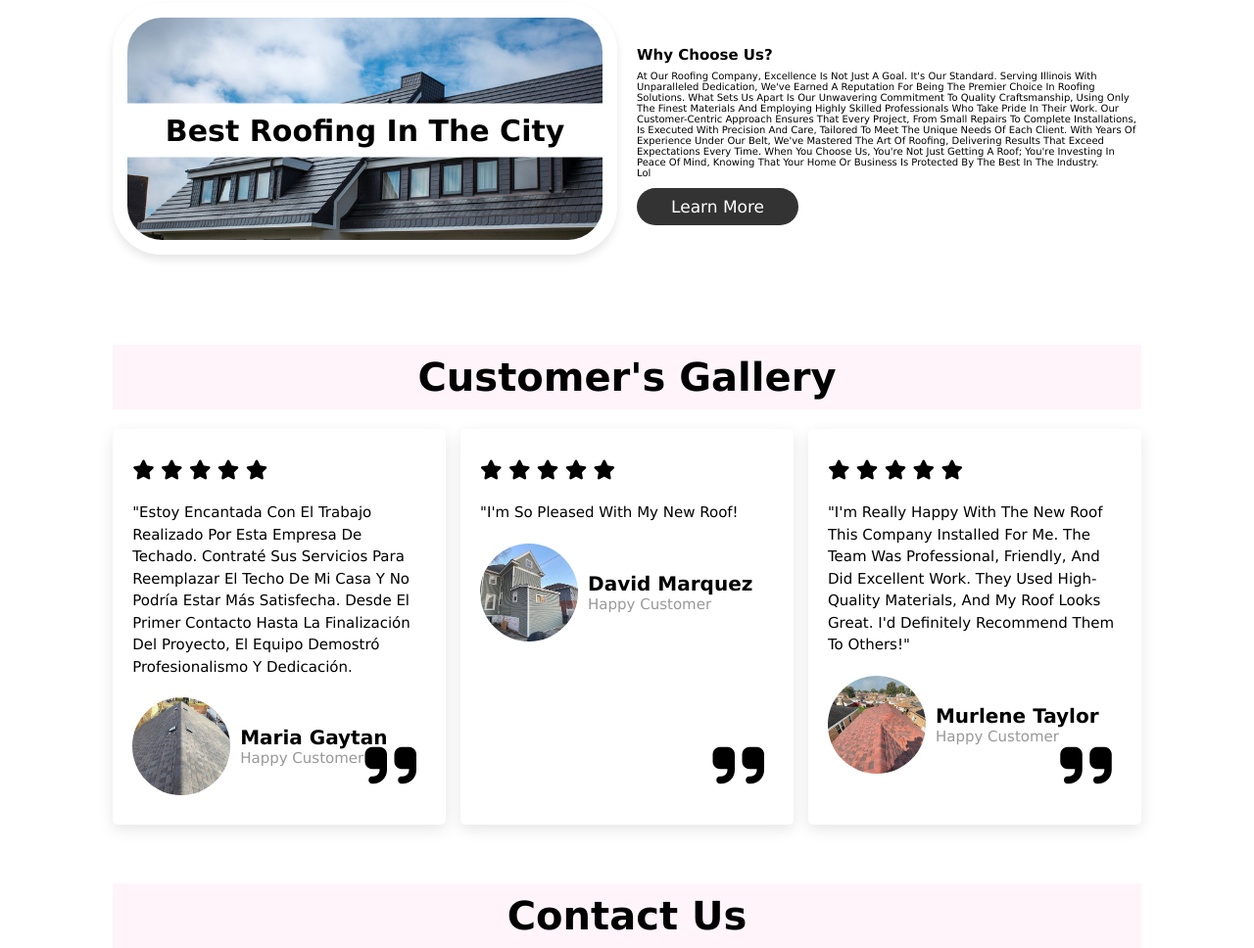
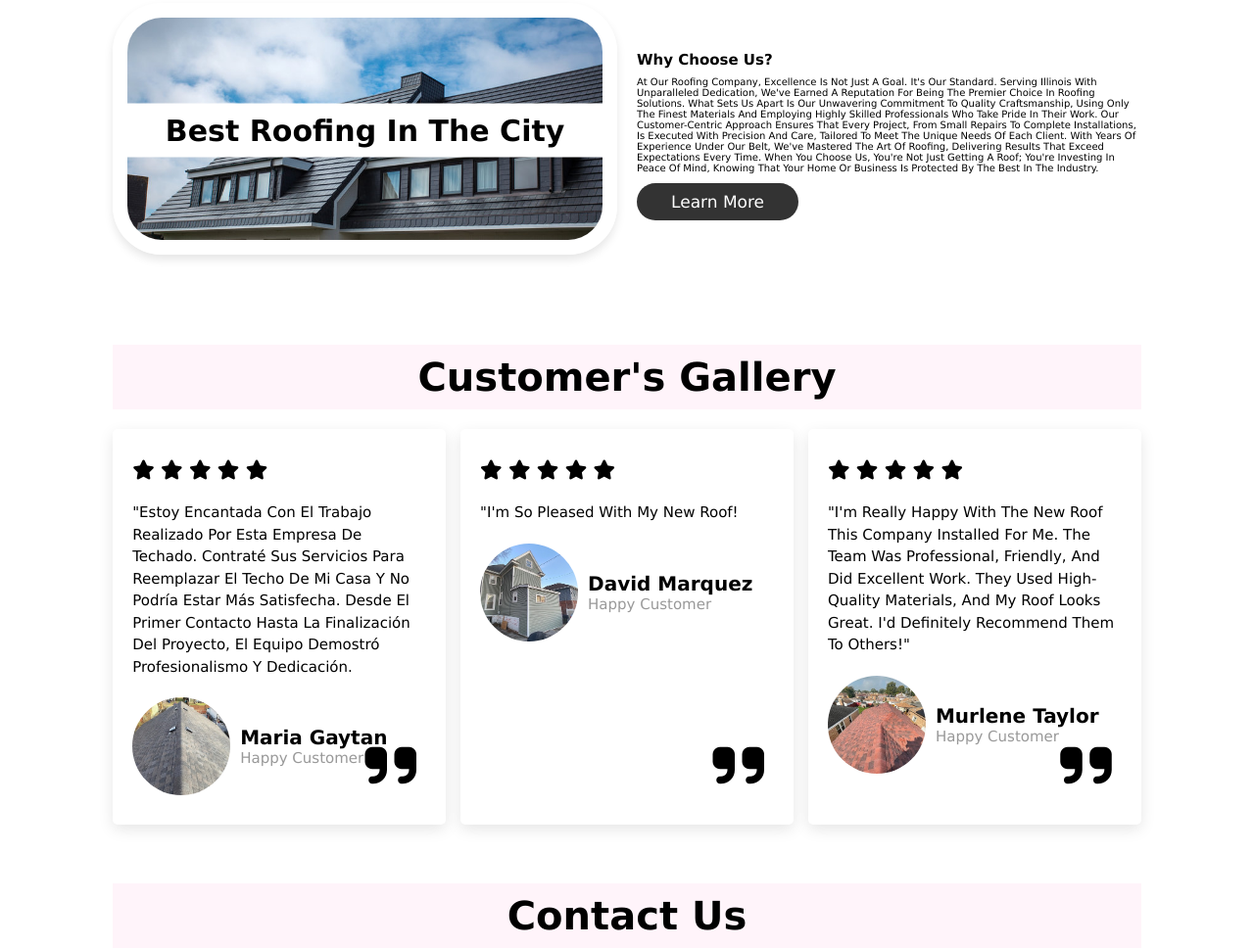
Before and after one commit to Kioakio/Lamco, a plain HTML site: page index.html in a window 1280 px wide. Shown: the part 943-1911 px from the top of the page at 98% size. Drawn offline with Linux system fonts and the light colour scheme.

Commit message:
Add files via upload

```diff
--- a/index.html
+++ b/index.html
@@ -69,7 +69,7 @@
 
         <div class="content">
             <h3>why choose us?</h3>
-            <p>At our roofing company, excellence is not just a goal. It's our standard. Serving Illinois with unparalleled dedication, we've earned a reputation for being the premier choice in roofing solutions. What sets us apart is our unwavering commitment to quality craftsmanship, using only the finest materials and employing highly skilled professionals who take pride in their work. Our customer-centric approach ensures that every project, from small repairs to complete installations, is executed with precision and care, tailored to meet the unique needs of each client. With years of experience under our belt, we've mastered the art of roofing, delivering results that exceed expectations every time. When you choose us, you're not just getting a roof; you're investing in peace of mind, knowing that your home or business is protected by the best in the industry.</p><p> lol</p>
+            <p>At our roofing company, excellence is not just a goal. It's our standard. Serving Illinois with unparalleled dedication, we've earned a reputation for being the premier choice in roofing solutions. What sets us apart is our unwavering commitment to quality craftsmanship, using only the finest materials and employing highly skilled professionals who take pride in their work. Our customer-centric approach ensures that every project, from small repairs to complete installations, is executed with precision and care, tailored to meet the unique needs of each client. With years of experience under our belt, we've mastered the art of roofing, delivering results that exceed expectations every time. When you choose us, you're not just getting a roof; you're investing in peace of mind, knowing that your home or business is protected by the best in the industry.</p>
             <a href="#" class="btn">learn more</a>
         </div>
 
```
